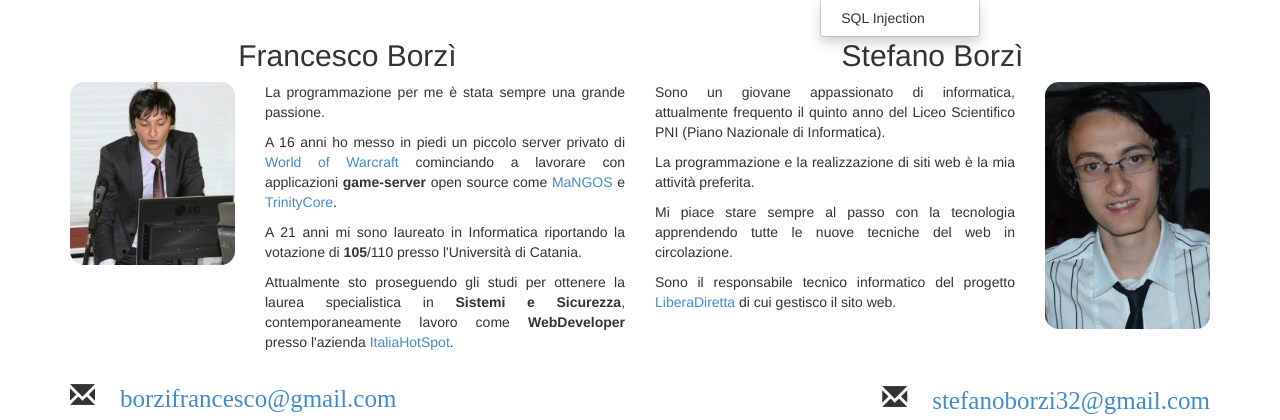
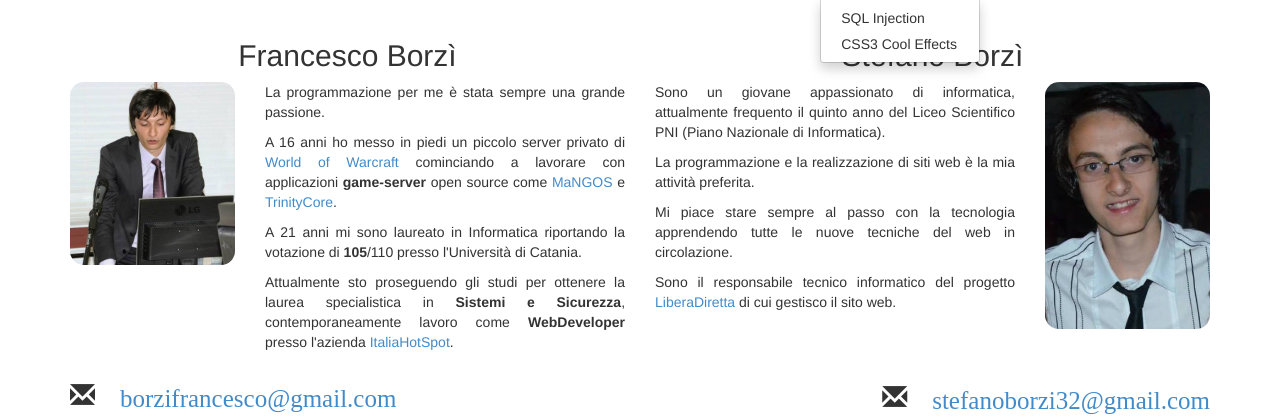
Before and after one commit to FrancescoBorzi/openprogrammers, a PHP site: page /chisiamo.php in a window 1280 px wide, after a click on "Progetti". Shown: the part 51-471 px from the top of the page. Run offline with PHP 8.4, Linux system fonts and the light colour scheme; some libraries are stand-ins or nearby versions.

Commit message:
Added CSS3 Cool Effects on the menu project

```diff
--- a/links.php
+++ b/links.php
@@ -12,6 +12,7 @@
   <a href="#" class="dropdown-toggle" data-toggle="dropdown">Progetti<b class="caret"></b></a>
   <ul class="dropdown-menu">
     <li><a href="http://shinworld.altervista.org/wordpress/guida-sql-injection/">SQL Injection</a></li>
+    <li><a href="http://shinworld.altervista.org/CSS3_Cool_Effects/home.php">CSS3 Cool Effects</a></li>
   </ul>
 </li>
 <li><a href="http://shinworld.altervista.org">Blog</a></li>
```
